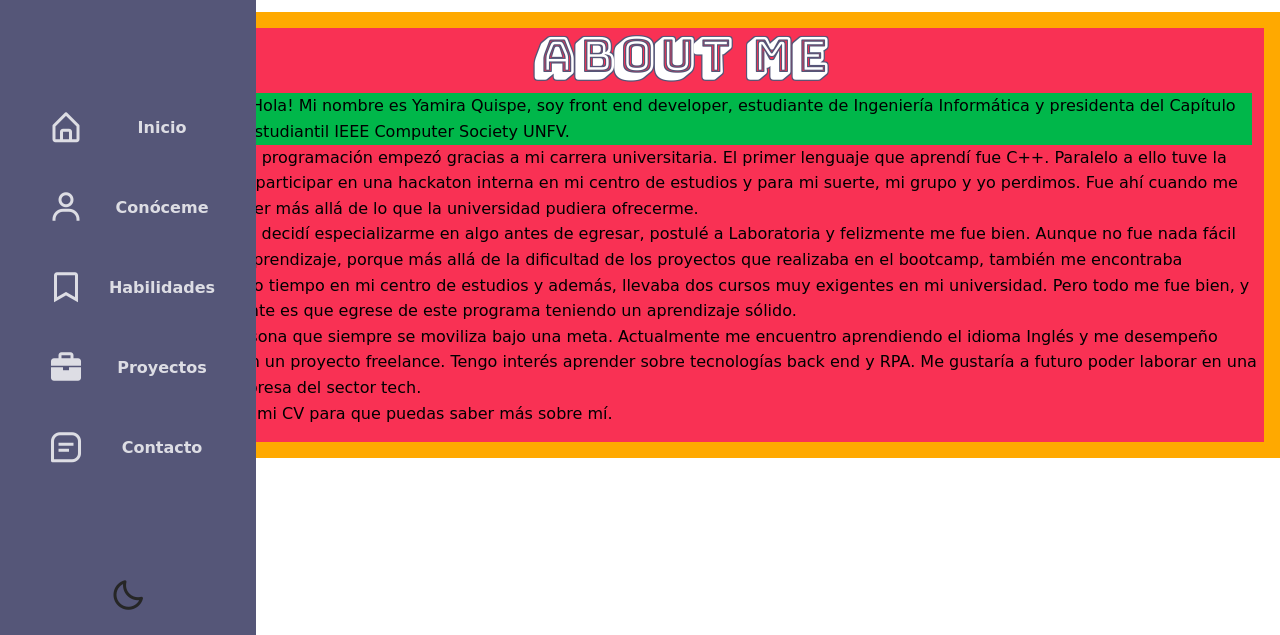
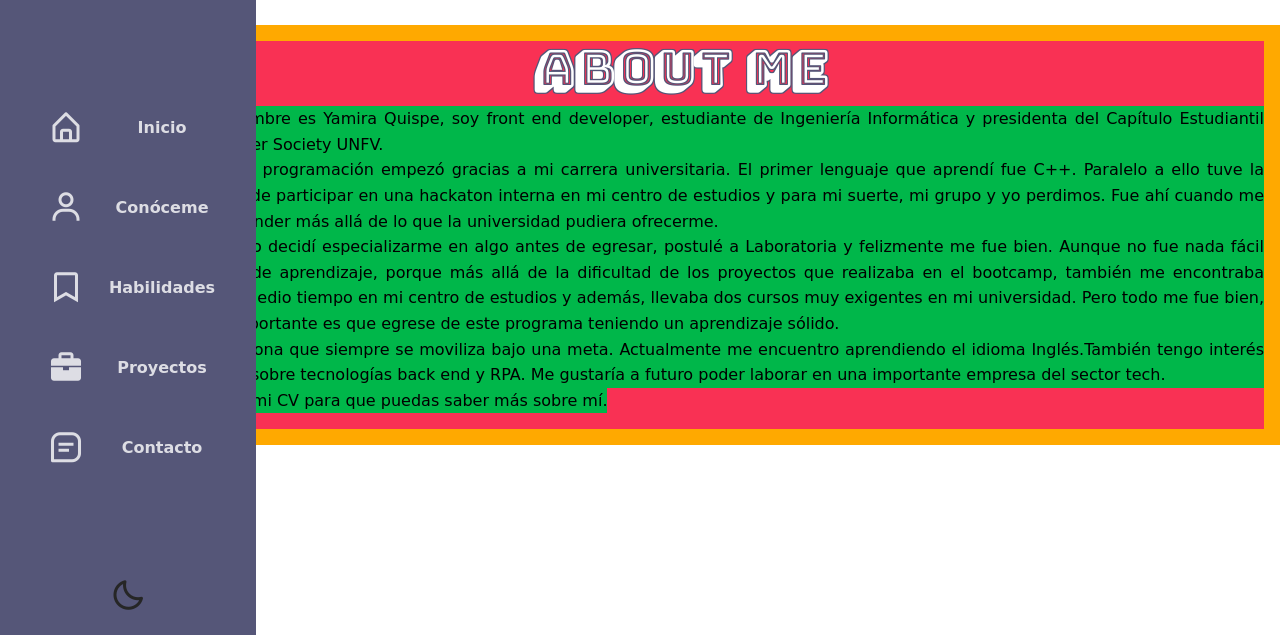
Before and after one commit to yamiroot/yamiroot, a website with bundled scripts: page src/index.html in a window 1280 px wide. Both pictures are taken after a click on the link "Conóceme". Shown: the part 165-800 px from the top of the page. Built offline with nearby package versions, Linux system fonts and the light colour scheme; a web font is replaced by a local one.

Commit message:
agregand divs seccion abut

```diff
--- a/src/css/index.css
+++ b/src/css/index.css
@@ -35,3 +35,7 @@ body::-webkit-scrollbar-thumb {
                  -1px 1px 0 #555678,
                  1px 1px 0 #555678;
 }
+
+.text-justify {
+    text-align: justify;
+}
--- a/src/view/about-me.js
+++ b/src/view/about-me.js
@@ -10,41 +10,64 @@ const aboutMe = () => {
           <div class="col-md-12">
             <ul class="list-style">
               <li>
-                <div class="container">
-                  <div class="row bg-success">
-                    <div class="col-md-1 bg-info">
+                <div class="d-flex">
+                  <div class="bg-info mr-2">
                     👋
                   </div>
-                    <div class="col-md-11 ml-n5">
+                  <div class="bg-success text-justify">
                     ¡Hola! Mi nombre es Yamira Quispe, soy front end developer, estudiante de Ingeniería Informática
                     y presidenta del Capítulo Estudiantil IEEE Computer Society UNFV.
                   </div>
-
                 </div>
-                </div>
-
               </li>
               <li>
-                👨‍🎓 Mi interés en programación empezó gracias a mi carrera universitaria. El primer lenguaje que
+                <div class="d-flex">
+                  <div class="bg-info mr-2">
+                    👨‍🎓
+                  </div>
+                  <div class="bg-success text-justify">
+                    Mi interés en programación empezó gracias a mi carrera universitaria. El primer lenguaje que
                     aprendí fue C++. Paralelo a ello tuve la oportunidad de participar en una hackaton interna en mi
                     centro de estudios y para mi suerte, mi grupo y yo perdimos. Fue ahí cuando me propuse aprender
                     más allá de lo que la universidad pudiera ofrecerme.
+                  </div>
+                </div>
               </li>
               <li>
-                📚 Así fue como decidí especializarme en algo antes de egresar, postulé a Laboratoria y felizmente
+                <div class="d-flex">
+                  <div class="bg-info m-1">
+                    📚
+                  </div>
+                  <div class="bg-success text-justify ml-2">
+                    Así fue como decidí especializarme en algo antes de egresar, postulé a Laboratoria y felizmente
                     me fue bien. Aunque no fue nada fácil esta etapa de aprendizaje, porque más allá de la dificultad
                     de los proyectos que realizaba en el bootcamp, también me encontraba laborando medio tiempo en mi
                     centro de estudios y además, llevaba dos cursos muy exigentes en mi universidad. Pero todo me fue
                     bien, y lo más importante es que egrese de este programa teniendo un aprendizaje sólido.
+                  </div>
+                </div>
               </li>
               <li>
-                🎯 Soy una persona que siempre se moviliza bajo una meta. Actualmente me encuentro aprendiendo el
-                idioma Inglés y me desempeño laboralmente en un proyecto freelance. Tengo interés aprender sobre
-                tecnologías back end y RPA. Me gustaría a futuro poder laborar en una importante empresa del sector
-                tech.
+                <div class="d-flex">
+                  <div class="bg-info">
+                    🎯
+                  </div>
+                  <div class="bg-success text-justify">
+                    Soy una persona que siempre se moviliza bajo una meta. Actualmente me encuentro aprendiendo el
+                    idioma Inglés.También tengo interés en aprender sobre tecnologías back end y RPA. Me gustaría a
+                    futuro poder laborar en una importante empresa del sector tech.
+                  </div>
+                </div>
               </li>
               <li>
-                🤝 Te comparto mi CV para que puedas saber más sobre mí.
+                <div class="d-flex">
+                  <div class="bg-info">
+                    🤝
+                  </div>
+                  <div class="bg-success text-justify">
+                    Te comparto mi CV para que puedas saber más sobre mí.
+                  </div>
+                </div>
               </li>
             </ul>
           </div>
```
Lines whose indentation alone changed are shown as unchanged.
